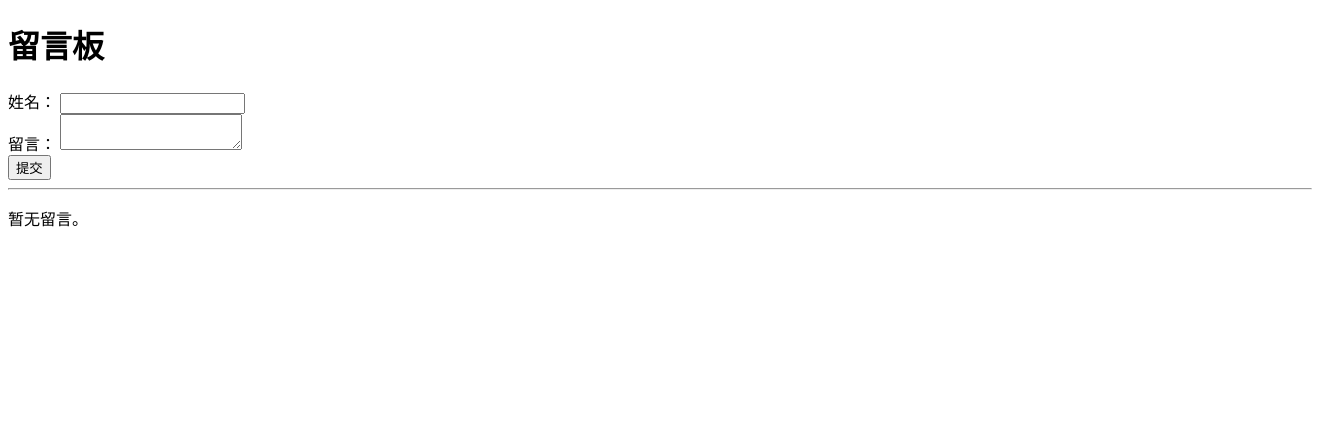
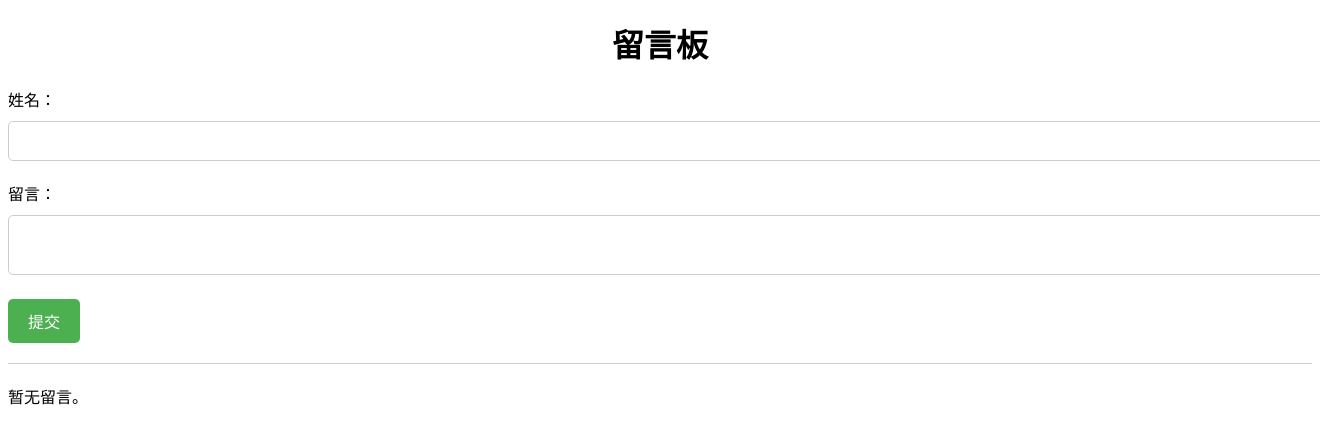
Before and after one commit to ShionKanagawa/Kang_Web_Noob_Project_ByChatGPT, a Flask app: page / in a window 1320 px wide; the page is wider, and only the part inside the window is pictured. Shown: the top 444 px of that part. Run offline with Flask 2, Linux system fonts and the light colour scheme; data that the repository does not hold is empty.

Commit message:
Add CSS Style generated by ChatGPT
Okay, it's GAY style moment

```diff
--- /dev/null
+++ b/static/style.css
@@ -0,0 +1,59 @@
+body {
+    font-family: Arial, sans-serif;
+}
+
+h1 {
+    text-align: center;
+    margin-top: 20px;
+}
+
+form {
+    margin: 20px 0;
+}
+
+label {
+    display: block;
+    margin-bottom: 10px;
+}
+
+input[type="text"],
+textarea {
+    width: 100%;
+    padding: 10px;
+    border: 1px solid #ccc;
+    border-radius: 5px;
+    font-size: 16px;
+    margin-bottom: 20px;
+}
+
+input[type="submit"] {
+    background-color: #4CAF50;
+    color: white;
+    padding: 10px 20px;
+    border: none;
+    border-radius: 5px;
+    font-size: 16px;
+    cursor: pointer;
+}
+
+input[type="submit"]:hover {
+    background-color: #3e8e41;
+}
+
+hr {
+    border: none;
+    border-top: 1px solid #ccc;
+    margin: 20px 0;
+}
+
+p {
+    font-size: 16px;
+    margin-bottom: 20px;
+}
+
+.message {
+    background-color: #f2f2f2;
+    padding: 10px;
+    border-radius: 5px;
+    margin-bottom: 20px;
+}
--- a/templates/index.html.jinja2
+++ b/templates/index.html.jinja2
@@ -2,6 +2,7 @@
 <html>
   <head>
     <title>留言板</title>
+	<link rel="stylesheet" href="{{ url_for('static', filename='style.css') }}">
   </head>
   <body>
     <h1>留言板</h1>
```
